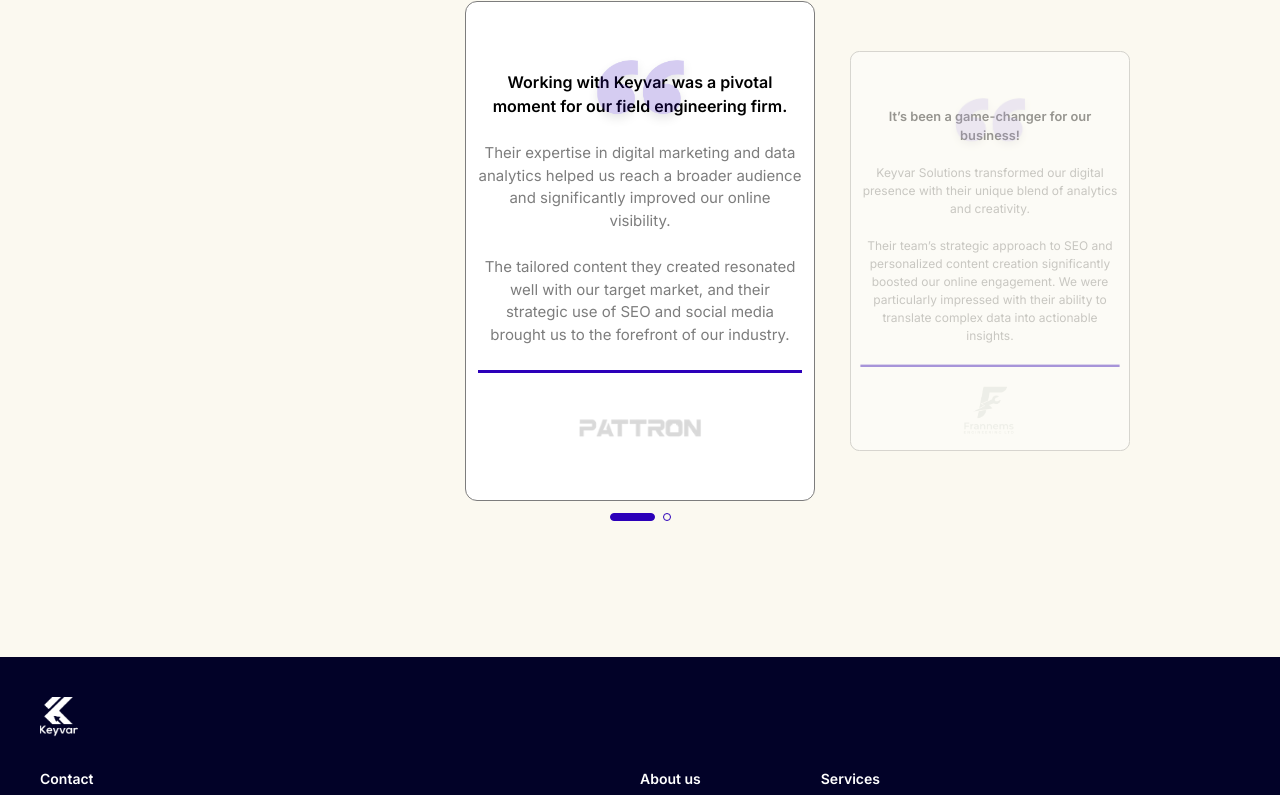
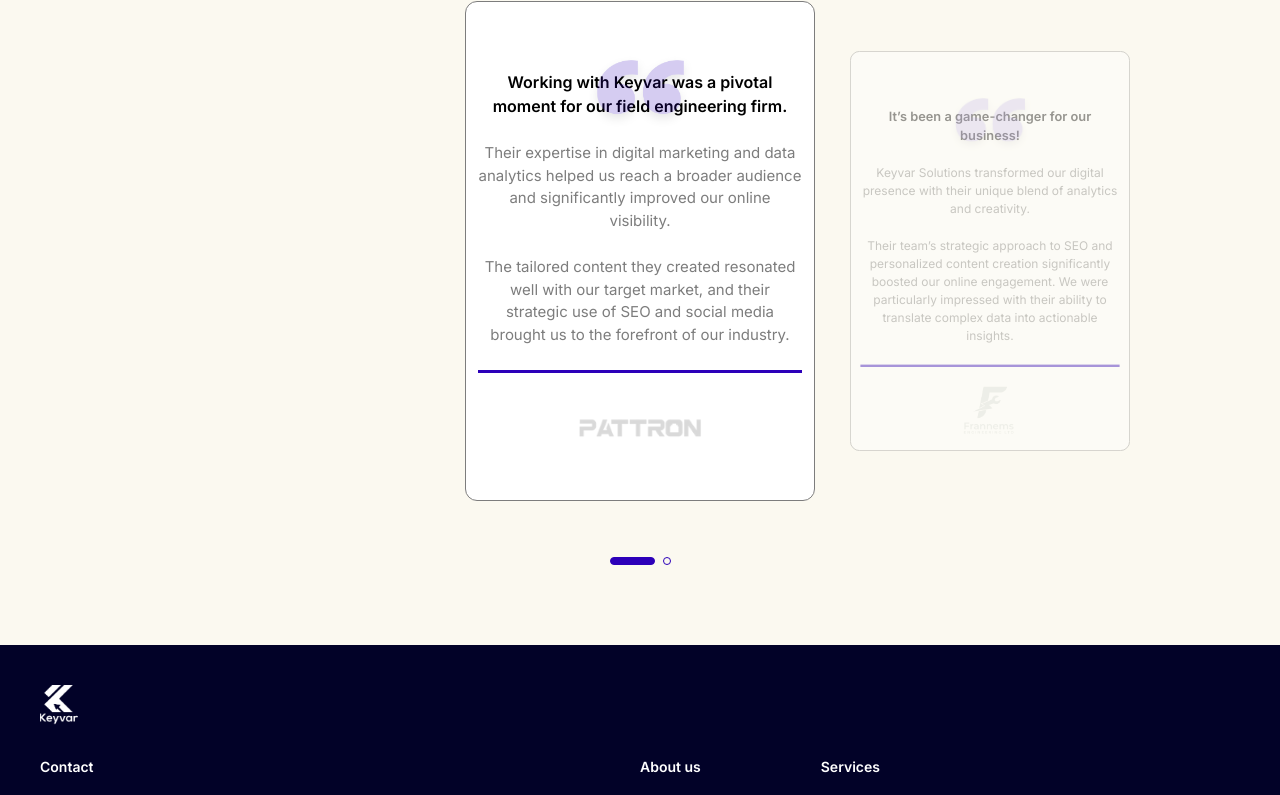
Before and after one commit to Perebonilado/keyvar-client, a Next.js app: page / in a window 1280 px wide. Shown: the part 4096-4891 px from the top of the page. Built offline with nearby package versions, Linux system fonts and the light colour scheme.

Commit message:
component update

```diff
--- a/@modules/Home/ReviewItem.tsx
+++ b/@modules/Home/ReviewItem.tsx
@@ -2,13 +2,9 @@ import React, { FC } from "react";
 import cn from "classnames";
 import { ReviewModel } from "@/models/review";
 import Image from "next/image";
-import ReviewMarker from "./ReviewMarker";
 
 interface Props extends ReviewModel {
   handleClick: (id: string) => void;
-  idx: number;
-  onSlideChange: (id: string, idx: number) => void;
-  data: ReviewModel[];
 }
 
 const ReviewItem: FC<Props> = ({
@@ -19,9 +15,6 @@ const ReviewItem: FC<Props> = ({
   subBody,
   title,
   logo,
-  idx,
-  data,
-  onSlideChange,
 }) => {
   const cardStyling = cn(
     `relative cursor-pointer w-[350px] h-[500px] border border-[#7D7D7D] rounded-xl bg-white transition-transform p-3 flex flex-col gap-6 `,
@@ -71,21 +64,6 @@ const ReviewItem: FC<Props> = ({
           </div>
         </div>
       </div>
-      {isActive && (
-        <div className="w-fit mx-auto flex items-center gap-2 mt-3">
-          {data.map((item, idx) => {
-            return (
-              <ReviewMarker
-                {...item}
-                key={idx}
-                handleClick={(id) => {
-                  onSlideChange(id, idx);
-                }}
-              />
-            );
-          })}
-        </div>
-      )}
     </div>
   );
 };
--- a/@modules/Home/ReviewItemContainer.tsx
+++ b/@modules/Home/ReviewItemContainer.tsx
@@ -1,6 +1,7 @@
 import React, { FC, useRef, ElementRef } from "react";
 import ReviewItem from "./ReviewItem";
 import { ReviewModel } from "@/models/review";
+import ReviewMarker from "./ReviewMarker";
 
 interface Props {
   data: ReviewModel[];
@@ -28,9 +29,14 @@ const ReviewItemContainer: FC<Props> = ({ data, handleClick }) => {
 
   return (
     <>
-      <div className="overflow-x-hidden w-full flex justify-center" ref={sliderContainerRef}>
+      <div
+        className="overflow-x-hidden w-full flex justify-center"
+        ref={sliderContainerRef}
+      >
         <div
-          className={"w-fit min-w-full flex justify-center py-14 transition-transform"}
+          className={
+            "w-fit min-w-full flex justify-center py-14 transition-transform"
+          }
           ref={sliderRef}
         >
           {data.map((item, idx) => {
@@ -41,13 +47,24 @@ const ReviewItemContainer: FC<Props> = ({ data, handleClick }) => {
                   onSlideChange(id, idx);
                 }}
                 key={idx}
-                idx={idx}
-                onSlideChange={onSlideChange}
-                data={data}
               />
             );
           })}
         </div>
+
+        </div>
+        <div className="mx-auto w-fit flex items-center gap-2">
+          {data.map((item, idx) => {
+            return (
+              <ReviewMarker
+                {...item}
+                key={idx}
+                handleClick={(id) => {
+                  onSlideChange(id, idx);
+                }}
+              />
+            );
+          })}
       </div>
     </>
   );
```
